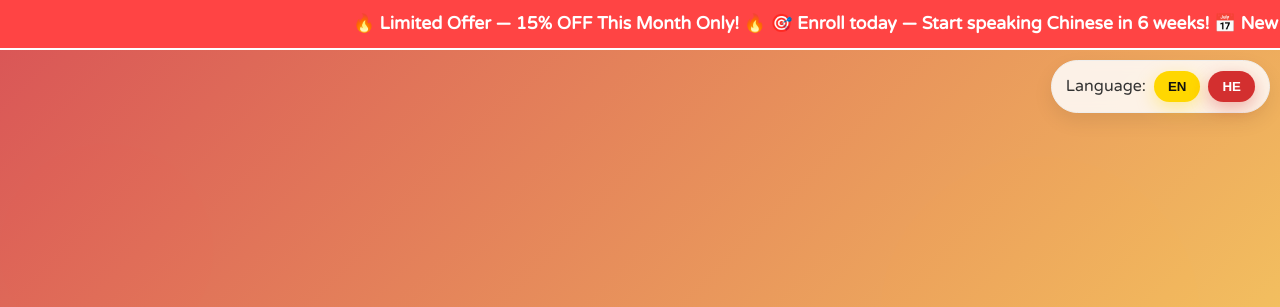
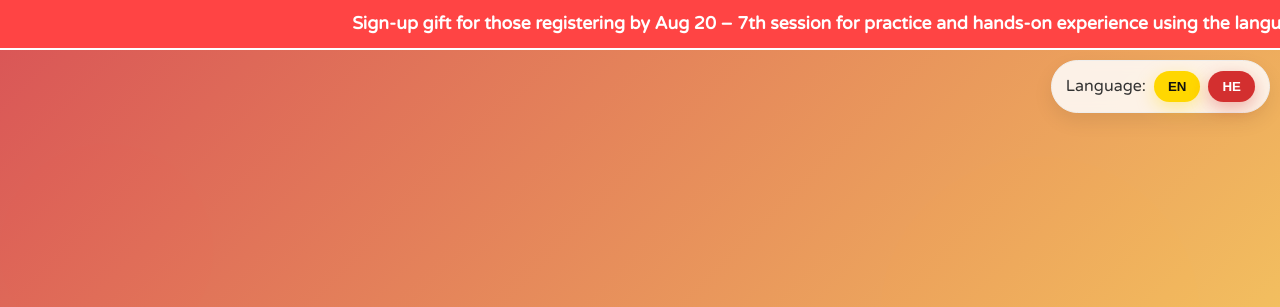
Before and after one commit to SheferKagan/ChinesePrivateLessons, a plain HTML site: page index.html in a window 1280 px wide. Shown: the top 307 px of the page. Drawn offline with Linux system fonts and the light colour scheme.

Commit message:
max 8 people and different sale text

```diff
--- a/index.html
+++ b/index.html
@@ -4,6 +4,8 @@
   <meta charset="UTF-8" />
   <meta name="viewport" content="width=device-width, initial-scale=1.0" />
   <title data-i18n="title">Chinese for Beginners - Master the Basics Fast</title>
+  <meta name="viewport" content="width=device-width, initial-scale=1.0, maximum-scale=1.0, user-scalable=no">
+
 
   <!-- Font -->
   <link href="https://fonts.googleapis.com/css2?family=Varela+Round&display=swap" rel="stylesheet">
@@ -97,7 +99,7 @@
           <div class="detail-icon">👥</div>
           <div class="detail-content">
             <h3 data-i18n="size_h">Class Size</h3>
-            <p data-i18n="size_p">Maximum 12 students<br>Intimate learning environment</p>
+            <p data-i18n="size_p">Maximum 8 students<br>Intimate learning environment</p>
           </div>
         </div>
       </div>
@@ -142,7 +144,7 @@
           <small data-i18n="time_until_start">until next group starts</small>
         </div>
         <div class="countdown-item">
-          <span id="seats-left">8</span>
+          <span id="seats-left">5</span>
           <small data-i18n="seats_remaining">seats remaining</small>
         </div>
       </div>
--- a/script.js
+++ b/script.js
@@ -30,7 +30,7 @@ const DICT = {
     sched_h: "Schedule",
     sched_p: "Once a week · 6 weeks total<br>1.5 hours per session",
     size_h: "Class Size",
-    size_p: "Maximum 12 students<br>Intimate learning environment",
+    size_p: "Maximum 8 students<br>Intimate learning environment",
 
     learn_title: "What You'll Learn",
     learn1: "Perfect self-introductions",
@@ -75,7 +75,7 @@ const DICT = {
     msg_email_invalid: "Please enter a valid email address.",
     msg_blocked: "Submission blocked.",
 
-    sale_text: "🔥 Limited Offer — 15% OFF This Month Only! 🔥 🎯 Enroll today — Start speaking Chinese in 6 weeks! 📅 New groups start Sunday!",
+    sale_text: "Sign-up gift for those registering by Aug 20 – 7th session for practice and hands-on experience using the language in real situations",
 
     /* labels for spreadsheet */
     form_field_name: "Name",
@@ -116,7 +116,7 @@ const DICT = {
     sched_h: "זמנים",
     sched_p: "פעם בשבוע · 6 שבועות<br>90 דקות למפגש",
     size_h: "גודל קבוצה",
-    size_p: "עד 12 משתתפים<br>אווירה אינטימית",
+    size_p: "עד 8 משתתפים<br>אווירה אינטימית",
 
     learn_title: "מה נלמד",
     learn1: "הצגה עצמית מושלמת",
@@ -161,7 +161,7 @@ const DICT = {
     msg_email_invalid: "אנא הזינו כתובת אימייל תקינה.",
     msg_blocked: "ההגשה נחסמה.",
 
-    sale_text: "🔥 מבצע מיוחד — 15% הנחה לחודש הקרוב בלבד! 🎯 הירשמו היום — מתחילים לדבר סינית תוך 6 שבועות! 📅 קבוצות חדשות מתחילות ביום ראשון!",
+    sale_text: "מתנת הצטרפות לנרשמים עד 20.8 - מפגש 7 של תירגול והתנסות בשימוש בשפה בסיטואציות אמיתיות",
 
     /* labels for spreadsheet */
     form_field_name: "שם",
@@ -209,8 +209,18 @@ function applyLang(lang) {
   const saleBanner = document.getElementById('saleBanner');
   if (saleBanner && t.sale_text) {
     saleBanner.innerHTML = `<span>${t.sale_text}</span>`;
+
+    const span = saleBanner.querySelector('span');
+    if (lang === 'he') {
+      span.style.transform = 'translateX(-100%)'; // start from right for Hebrew
+      span.style.animationDirection = 'reverse';  // optional: scroll left-to-right
+    } else {
+      span.style.transform = 'translateX(100%)'; // default left-to-right
+      span.style.animationDirection = 'normal';
+    }
   }
 }
+
 
 /***********************************************************
  * Persisted language
--- a/style.css
+++ b/style.css
@@ -350,3 +350,8 @@ html { scroll-behavior: smooth; }
 .testimonial{ unicode-bidi: isolate; }
 html[dir="rtl"] .testimonial{ direction: rtl; }
 html[dir="ltr"] .testimonial{ direction: ltr; }
+
+html, body {
+  max-width: 100%;
+  overflow-x: hidden;
+}
```
